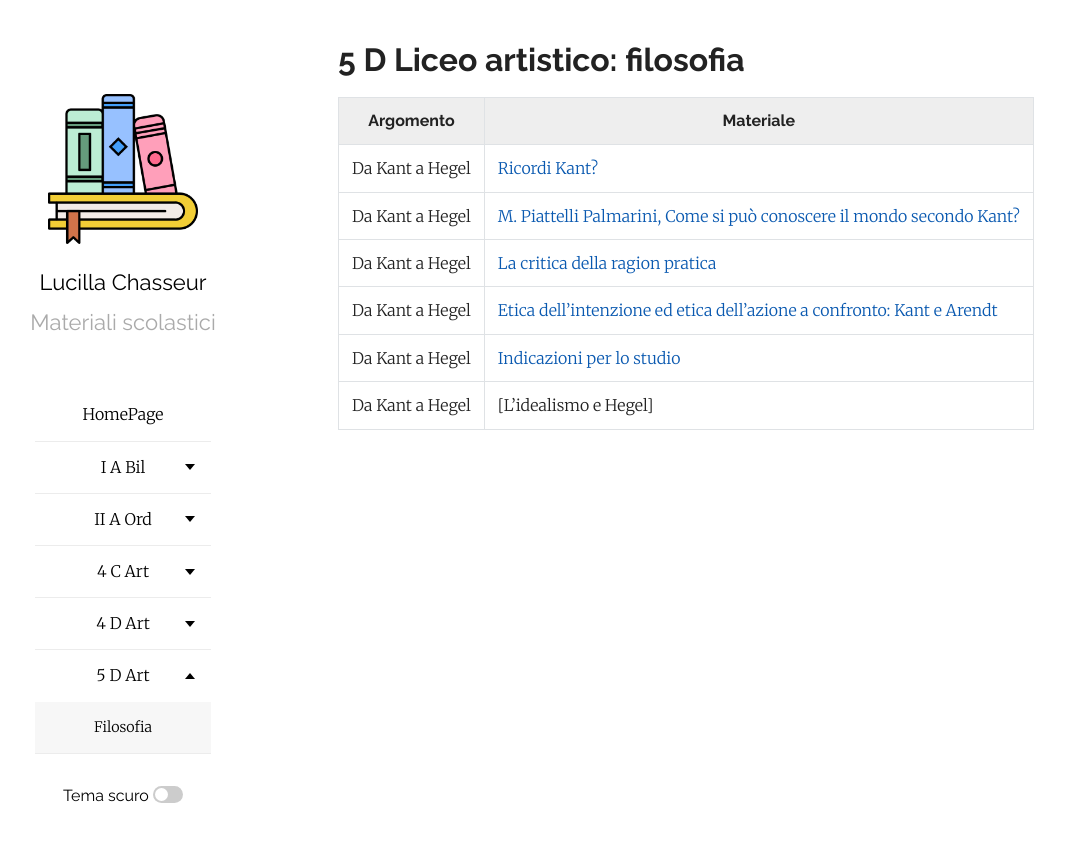
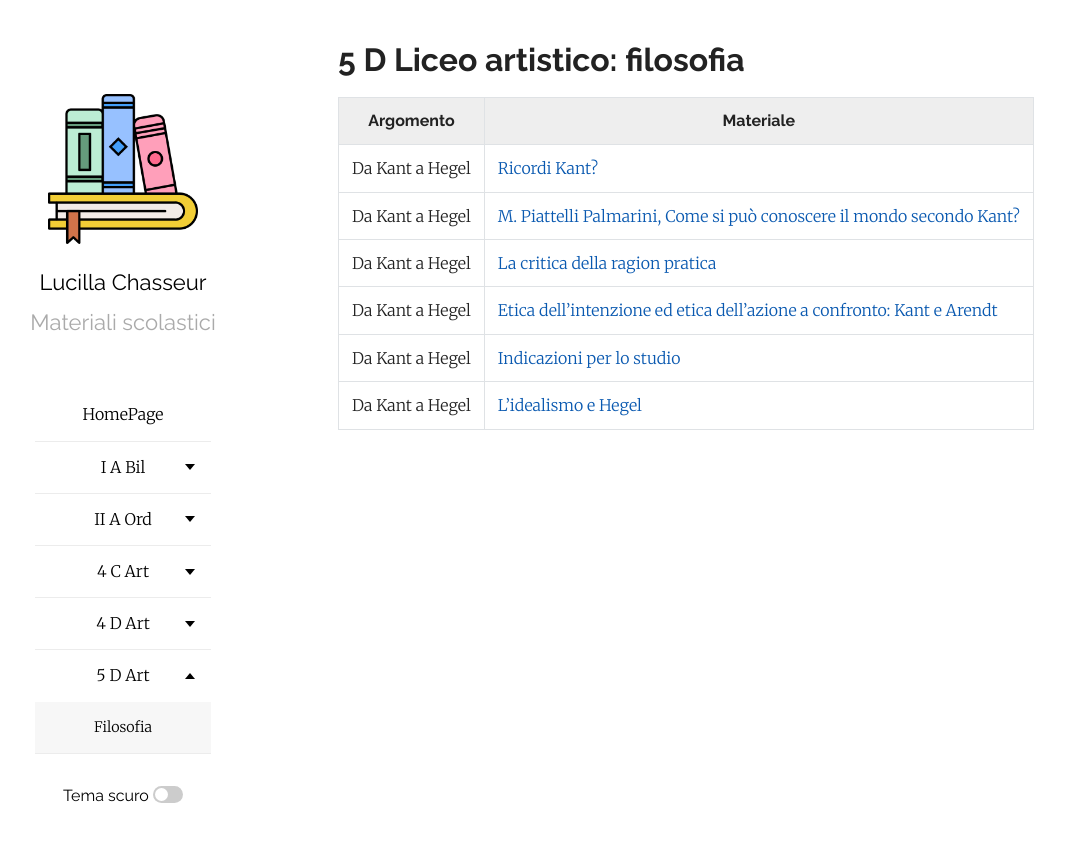
Before and after one commit to efemeridi/efemeridi.github.io, a Jekyll site: the page built from 5d_art_filosofia.md, in a window 1280 px wide. Shown: the top 842 px of the page, without its empty margins (62-1127 px from the left). Built offline with Jekyll 4.4.1, drawn with Linux system fonts in a browser that asks for light colours; our own code applies the rules of GitHub Pages for plain Markdown files; part of the change alters nothing that is shown.

```diff
--- a/5d_art_filosofia.md
+++ b/5d_art_filosofia.md
@@ -10,4 +10,4 @@ layout: page
 |Da Kant a Hegel| [La critica della ragion pratica](/materiali/5_D_art/filosofia/KANT_RIPASSO/02_KANT_PRATICA_ART.pdf/)
 |Da Kant a Hegel| [Etica dell'intenzione ed etica dell'azione a confronto: Kant e Arendt](/materiali/5_D_art/filosofia/KANT_RIPASSO/una_diversa_prospettiva_sulla_morale_arendt_art.pdf/)
 |Da Kant a Hegel| [Indicazioni per lo studio](/materiali/5_D_art/filosofia/PROGRAMMI/01_KANT_PROGRAMMA_SINTESI.pdf/)
-|Da Kant a Hegel| [L'idealismo e Hegel]
+|Da Kant a Hegel| [L'idealismo e Hegel](/materiali/5_D_art/filosofia/IDEALISMO_HEGEL/01_hegel_ARTISTICO_26_27.pdf/)
```
